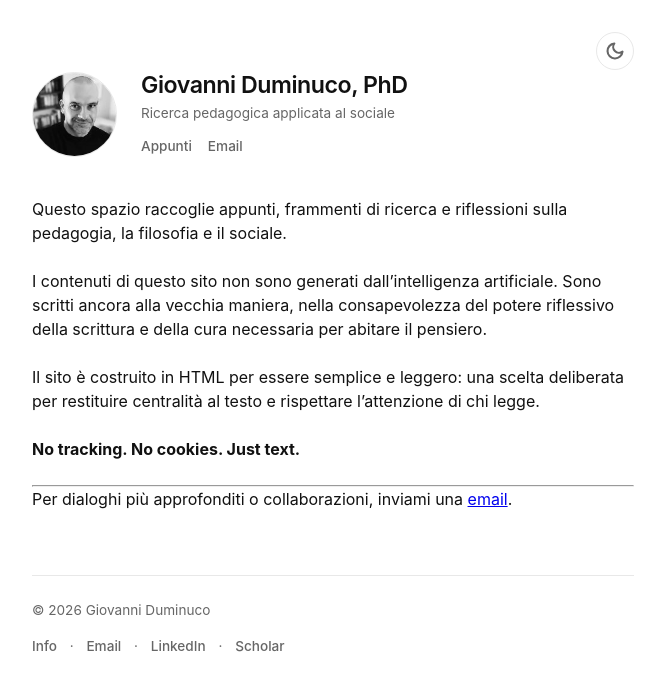
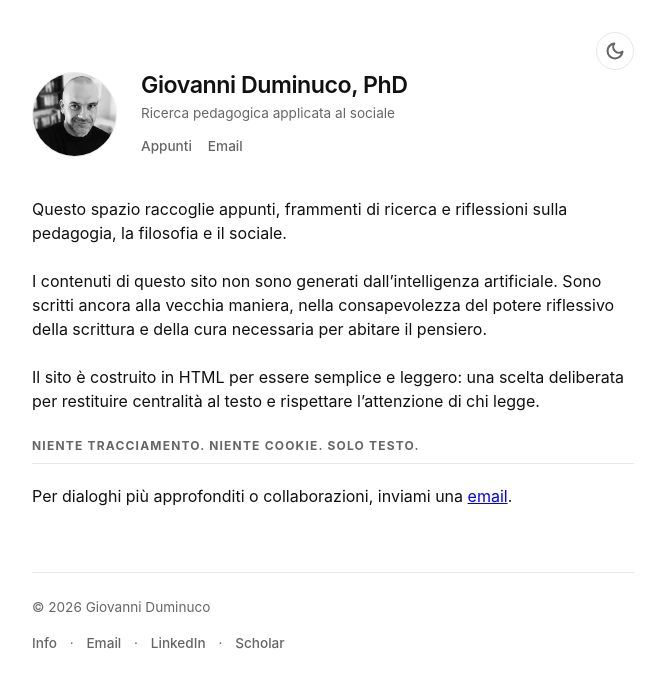
Before and after one commit to dumgio/dumgio.github.io, a Jekyll site: the page built from info.md, in a window 1280 px wide. Shown: the top 691 px of the page, without its empty margins (307-972 px from the left). Built offline with Jekyll 4.4.1, drawn with Linux system fonts in a browser that asks for light colours.

Commit message:
Update info.md

```diff
--- a/info.md
+++ b/info.md
@@ -9,8 +9,7 @@ I contenuti di questo sito non sono generati dall'intelligenza artificiale. Sono
 
 Il sito è costruito in HTML per essere semplice e leggero: una scelta deliberata per restituire centralità al testo e rispettare l'attenzione di chi legge.
 
-**No tracking. No cookies. Just text.**
-
+Niente tracciamento. Niente cookie. Solo testo.
 ---
 
 Per dialoghi più approfonditi o collaborazioni, inviami una [email](mailto:giovanni.duminuco@gmail.com).
```
